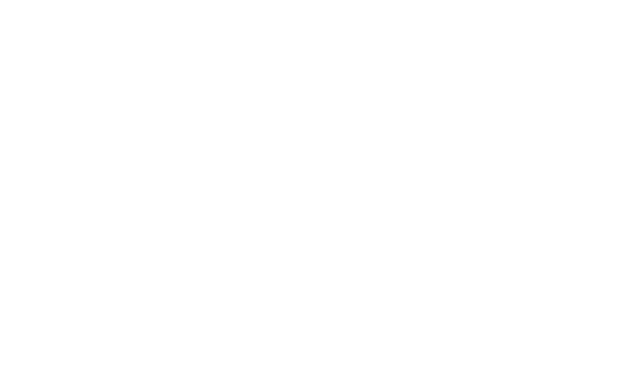
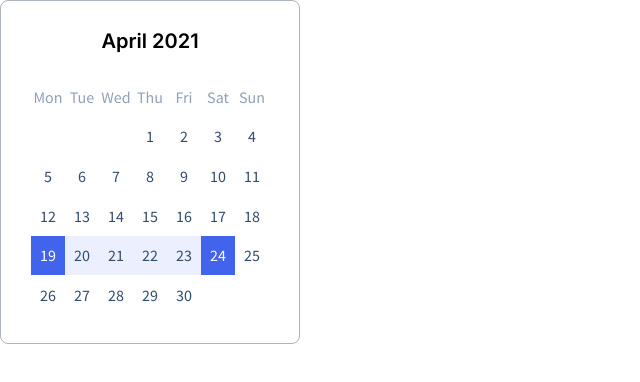
Before and after one commit to js-tasks-ru/htmlcss-20210409_anosov-te, a website: page 05-lection3/03-calendar/index.html in a window 1280 px wide. Shown: the whole page, without its empty margins (0-640 px from the left). Drawn offline with Linux system fonts and the light colour scheme.

Commit message:
Added calendar

```diff
--- a/05-lection3/03-calendar/calendar.css
+++ b/05-lection3/03-calendar/calendar.css
@@ -0,0 +1,62 @@
+.calendar {
+    background: var(--white);
+    border: 1px solid var(--grey-3);
+    box-sizing: border-box;
+    border-radius: 8px;
+    padding: 28px 30px;
+    width: 100%;
+    max-width: 300px;
+}
+
+.calendar__title {
+    font-family: Inter, sans-serif;
+    font-style: normal;
+    font-weight: 600;
+    font-size: 20px;
+    line-height: 24px;
+    text-align: center;
+
+    margin-bottom: 24px;
+}
+
+.calendar__wrapper {
+    padding-bottom: 100%;
+    position: relative;
+}
+
+.calendar__inner {
+    position: absolute;
+    top: 0;
+    left: 0;
+    right: 0;
+    bottom: 0;
+    display: grid;
+    grid-template-columns: repeat(7, 1fr);
+}
+
+.calendar__item {
+    font-family: Source Sans Pro, sans-serif;
+    font-style: normal;
+    font-weight: normal;
+    font-size: 16px;
+    line-height: 20px;
+
+    display: flex;
+    justify-content: center;
+    align-items: center;
+
+    color: var(--dark-blue-2);
+}
+
+.calendar__item_active {
+    color: var(--white);
+    background: var(--blue);
+}
+
+.calendar__item_semi-active {
+    background: var(--light-blue);
+}
+
+.calendar__item_day {
+    color: var(--light-grey);
+}
--- a/05-lection3/03-calendar/index.html
+++ b/05-lection3/03-calendar/index.html
@@ -2,11 +2,59 @@
 <!-- Страница с календарем -->
 <html lang="ru">
     <head>
+        <link rel="stylesheet" href="../../assets/css/normalize.css">
         <link rel="stylesheet" href="../../assets/css/main.css">
         <link rel="stylesheet" href="./calendar.css">
         <title>Calendar</title>
     </head>
     <body>
+        <div class="calendar">
+            <div class="calendar__title">April 2021</div>
+            <div class="calendar__wrapper">
+                <div class="calendar__inner">
+                    <span class="calendar__item calendar__item_day">Mon</span>
+                    <span class="calendar__item calendar__item_day">Tue</span>
+                    <span class="calendar__item calendar__item_day">Wed</span>
+                    <span class="calendar__item calendar__item_day">Thu</span>
+                    <span class="calendar__item calendar__item_day">Fri</span>
+                    <span class="calendar__item calendar__item_day">Sat</span>
+                    <span class="calendar__item calendar__item_day">Sun</span>
 
+                    <span class="calendar__item"></span>
+                    <span class="calendar__item"></span>
+                    <span class="calendar__item"></span>
+                    <span class="calendar__item">1</span>
+                    <span class="calendar__item">2</span>
+                    <span class="calendar__item">3</span>
+                    <span class="calendar__item">4</span>
+                    <span class="calendar__item">5</span>
+                    <span class="calendar__item">6</span>
+                    <span class="calendar__item">7</span>
+                    <span class="calendar__item">8</span>
+                    <span class="calendar__item">9</span>
+                    <span class="calendar__item">10</span>
+                    <span class="calendar__item">11</span>
+                    <span class="calendar__item">12</span>
+                    <span class="calendar__item">13</span>
+                    <span class="calendar__item">14</span>
+                    <span class="calendar__item">15</span>
+                    <span class="calendar__item">16</span>
+                    <span class="calendar__item">17</span>
+                    <span class="calendar__item">18</span>
+                    <span class="calendar__item calendar__item_active">19</span>
+                    <span class="calendar__item calendar__item_semi-active">20</span>
+                    <span class="calendar__item calendar__item_semi-active">21</span>
+                    <span class="calendar__item calendar__item_semi-active">22</span>
+                    <span class="calendar__item calendar__item_semi-active">23</span>
+                    <span class="calendar__item calendar__item_active">24</span>
+                    <span class="calendar__item">25</span>
+                    <span class="calendar__item">26</span>
+                    <span class="calendar__item">27</span>
+                    <span class="calendar__item">28</span>
+                    <span class="calendar__item">29</span>
+                    <span class="calendar__item">30</span>
+                </div>
+            </div>
+        </div>
     </body>
 </html>
--- a/assets/css/main.css
+++ b/assets/css/main.css
@@ -14,6 +14,9 @@
     --grey-5: #F9FAFC;
     --dark-blue: #2342C0;
     --dark-purple: #5028C6;
+    --dark-blue-2: #334D6E;
+    --light-blue: rgba(160, 177, 245, 0.2);
+    --light-grey: #90A0B7;
 
     --primary: var(--blue);
     --secondary: var(--purple);
--- a/assets/fonts/fonts.css
+++ b/assets/fonts/fonts.css
@@ -1,2 +1,3 @@
 @import url('https://fonts.googleapis.com/css2?family=Roboto:ital,wght@0,100;0,300;0,400;0,500;0,700;0,900;1,100;1,300;1,400;1,500;1,700;1,900&display=swap');
 @import url('https://fonts.googleapis.com/css2?family=Inter:wght@100;200;300;400;500;600;700;800;900&display=swap');
+@import url('https://fonts.googleapis.com/css2?family=Source+Sans+Pro:ital,wght@0,200;0,300;0,400;0,600;0,700;0,900;1,200;1,300;1,400;1,600;1,700;1,900&display=swap');
```
